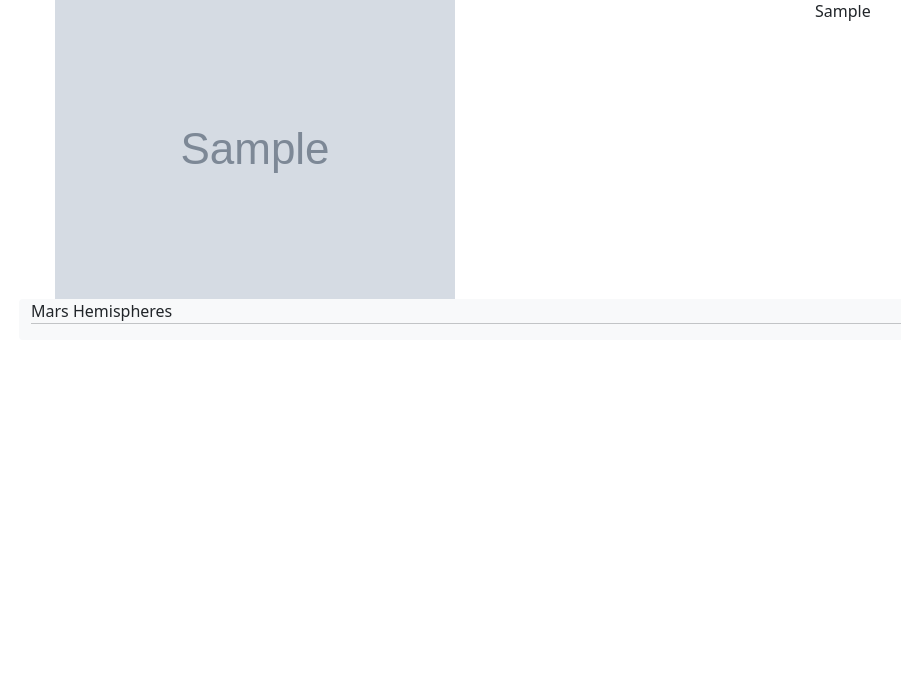
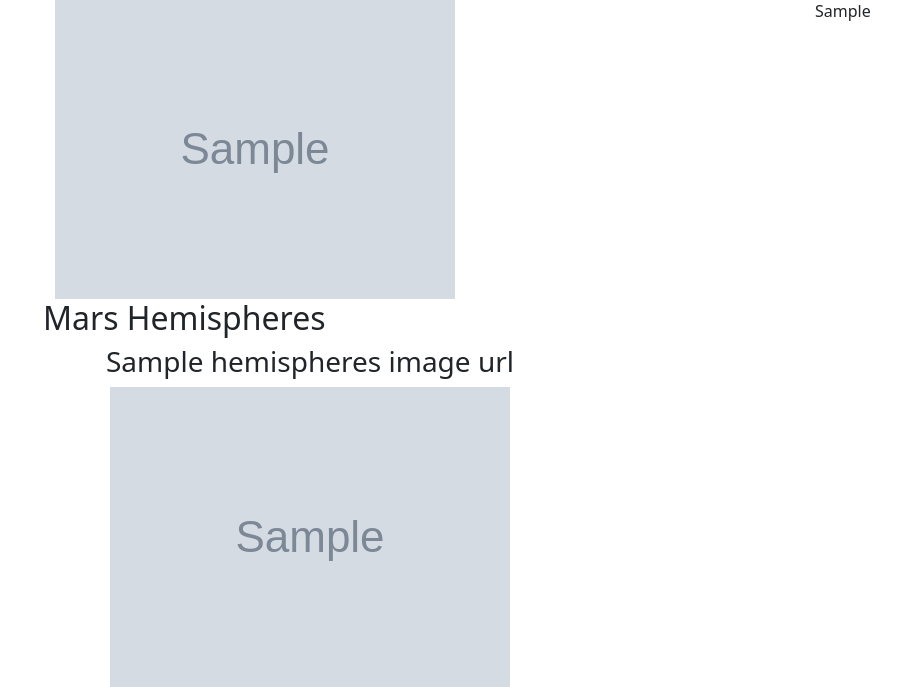
Before and after one commit to mgeffroy/Web-scraping-challenge, a Flask app: page / in a window 1280 px wide. Shown: the part 331-1018 px from the top of the page, without its empty margins (39-940 px from the left). Before the commit the page ends 655 px from the top, so only its background shows below. Run offline with Flask 2, Linux system fonts and the light colour scheme; grey boxes marked "Sample" are stand-in pictures; a database or web service that is not in the repository returns one stand-in record (values such as "Sample title"); some libraries are stand-ins or nearby versions.

Commit message:
Scrapes but doesn't give back hemisphere images

```diff
--- a/Mission_to_Mars/templates/index.html
+++ b/Mission_to_Mars/templates/index.html
@@ -51,31 +51,39 @@
   </figure>
 </div>
 
+</div>
+
+   <!-- Open third row -->
+
+   <div class="row">
+    <h2>Mars Hemispheres</h2>
+    {% for x in mars.hemispheres_image_url %}
+
+      <div class="col-sm-6" align=center>
+        <h3> {{x.title}}</h3>
+        <img class=".img-fluid" style="max-width: 75%; height:auto" src='{{x.image_url}}' />
+      </div>
+
+    {% endfor %}
+    </div>
+
+    <!-- Loop each card and image-->
 
 </div>
 
-   <!-- Open third row -->
-   <div class="row bg-light rounded >
-    <h3 class="text-center"> Mars Hemispheres</h3>
-    <hr />
 
-    <!-- Loope each card and image-->
-
-
-</div>
-<!-- Close Row 3 -->
-</div>
-
-  <!-- Popper JS & Bootstrap JS -->
-  <script src="https://cdn.jsdelivr.net/npm/@popperjs/core@2.9.2/dist/umd/popper.min.js"
-  integrity="sha384-IQsoLXl5PILFhosVNubq5LC7Qb9DXgDA9i+tQ8Zj3iwWAwPtgFTxbJ8NT4GN1R8p"
-  crossorigin="anonymous"></script>
-<script src="https://cdn.jsdelivr.net/npm/bootstrap@5.0.1/dist/js/bootstrap.min.js"
-  integrity="sha384-Atwg2Pkwv9vp0ygtn1JAojH0nYbwNJLPhwyoVbhoPwBhjQPR5VtM2+xf0Uwh9KtT"
-  crossorigin="anonymous"></script>
+<!-- Close container-->
 
 </div>
 
 </body>
 
+ <!-- JS -->
+ <script src="https://cdn.jsdelivr.net/npm/@popperjs/core@2.9.2/dist/umd/popper.min.js"
+ integrity="sha384-IQsoLXl5PILFhosVNubq5LC7Qb9DXgDA9i+tQ8Zj3iwWAwPtgFTxbJ8NT4GN1R8p"
+ crossorigin="anonymous"></script>
+<script src="https://cdn.jsdelivr.net/npm/bootstrap@5.0.1/dist/js/bootstrap.min.js"
+ integrity="sha384-Atwg2Pkwv9vp0ygtn1JAojH0nYbwNJLPhwyoVbhoPwBhjQPR5VtM2+xf0Uwh9KtT"
+ crossorigin="anonymous"></script>
+
 </html>
```
